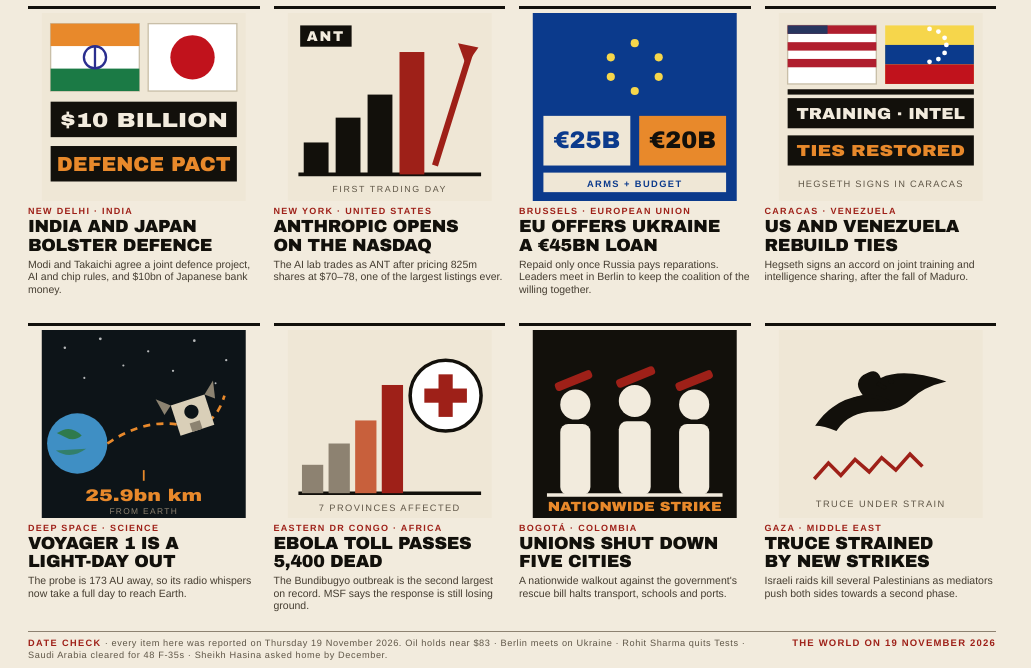
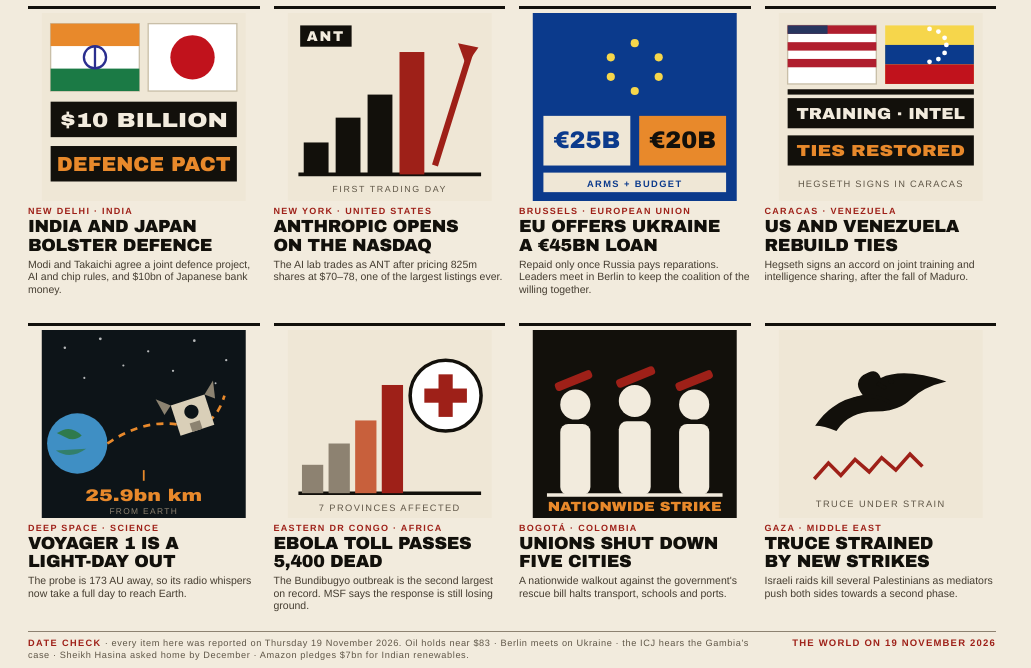
Before and after one commit to JerryRi/news-image-20261119, a website: page design/v3.html in a window 1280 px wide. Shown: the part 356-1024 px from the top of the page, without its empty margins (0-1031 px from the left). Drawn offline with Linux system fonts and the light colour scheme.

Commit message:
fix the two stale items in the footer
Rohit Sharma's Test retirement ran in May 2025 and the F-35 clearance in
September 2026; both break the first criterion, which loses to any image
without them. Replaced with three items reported on 18-19 November.

```diff
--- a/design/v3.html
+++ b/design/v3.html
@@ -316,8 +316,8 @@
 
   <div class="foot">
     <div class="a"><b>DATE CHECK</b> · every item here was reported on Thursday 19 November 2026.
-      Oil holds near $83 · Berlin meets on Ukraine · Rohit Sharma quits Tests · Saudi Arabia cleared
-      for 48 F-35s · Sheikh Hasina asked home by December.</div>
+      Oil holds near $83 · Berlin meets on Ukraine · the ICJ hears the Gambia's case ·
+      Sheikh Hasina asked home by December · Amazon pledges $7bn for Indian renewables.</div>
     <div class="b">THE WORLD ON 19 NOVEMBER 2026</div>
   </div>
 </div>
```
Also changed, not shown: design/v3b.png (added), design/v3b_300.png (added), entry.png.
